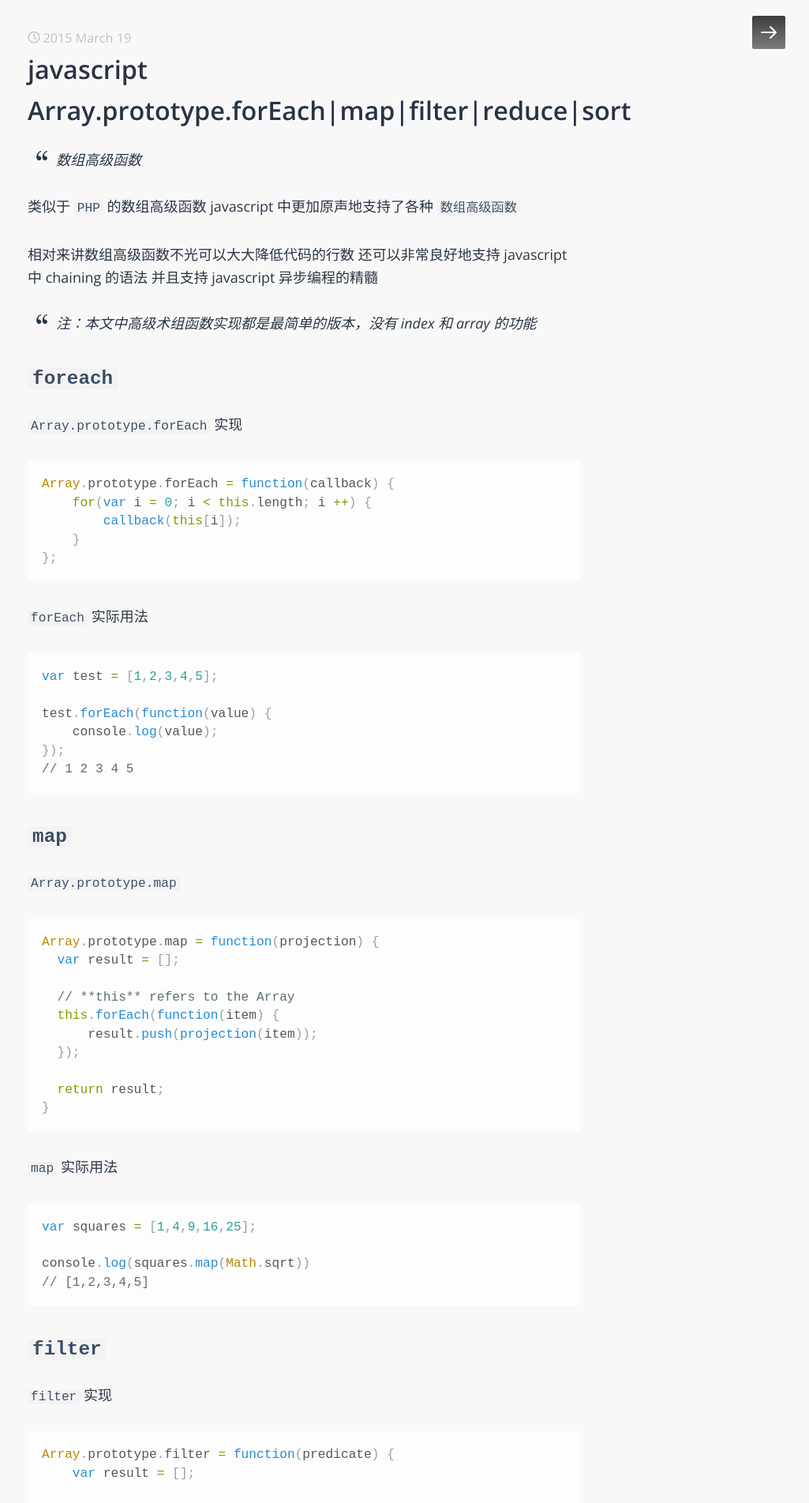
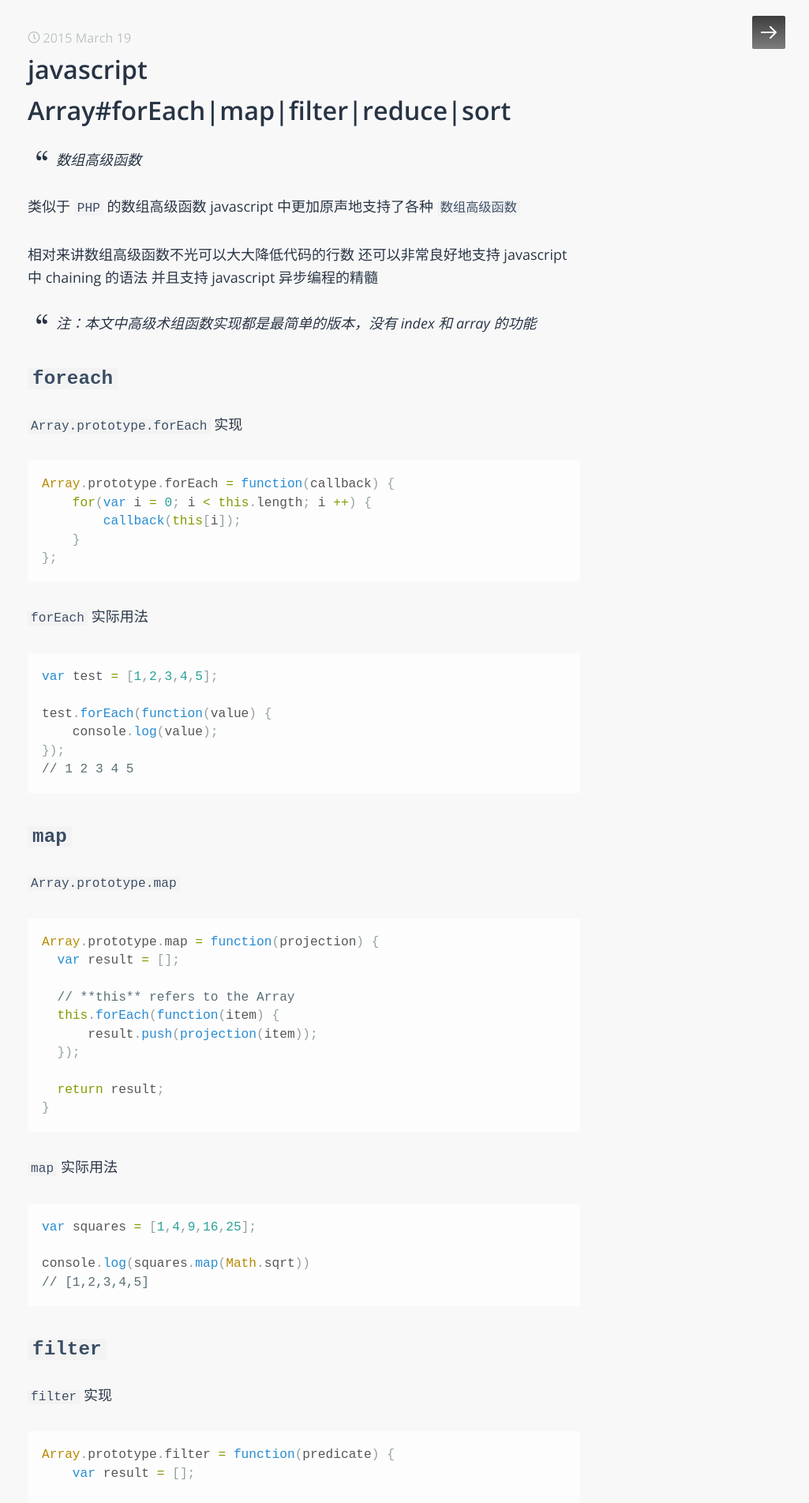
Before and after one commit to lycolin/hans-lizihan.github.io, a Jekyll site: the page built from _posts/2015-03-20-javascript-array_functions.md, in a window 1280 px wide. Shown: the top 1903 px of the page at 79% size, without its empty margins (255-1280 px from the left). Built offline with Jekyll 4.4.1, drawn with Linux system fonts in a browser that asks for light colours; some web fonts are replaced; Markdown is read by kramdown in place of the engine named in the settings; comment, search, counter and statistics services are not loaded.

Commit message:
title formating

```diff
--- a/_posts/2015-03-20-javascript-array_functions.md
+++ b/_posts/2015-03-20-javascript-array_functions.md
@@ -1,8 +1,8 @@
 ---
 layout:     post
-title:      javascript Array.prototype.forEach|map|filter|reduce|sort
+title:      javascript Array#forEach|map|filter|reduce|sort
 date:       2015-03-19 23:00
-summary:    map filter forEach
+summary:    map filter forEach sort
 categories: javascript
 ---
 
--- a/_posts/2015-03-31-javascript-slice.md
+++ b/_posts/2015-03-31-javascript-slice.md
@@ -1,6 +1,6 @@
 ---
 layout:     post
-title:      javascript Array.prototype.slice
+title:      javascript Array#slice
 date:       2015-03-31 23:00
 summary:    Array.prototype.slice()
 categories: javascript
--- a/_posts/2015-04-01-javascript-call.md
+++ b/_posts/2015-04-01-javascript-call.md
@@ -1,6 +1,6 @@
 ---
 layout:     post
-title:      javascript Function.prototype.call
+title:      javascript Function#call
 date:       2015-04-01 00:20
 summary:    call
 categories: javascript
--- a/_posts/2015-04-23-javascript-concat.md
+++ b/_posts/2015-04-23-javascript-concat.md
@@ -1,6 +1,6 @@
 ---
 layout:     post
-title:      Javascript Array.prototype.concat Function.prototype.apply
+title:      javascript Array#concat Function#apply
 date:       2015-04-23 23:40
 summary:    Javascript concat reduce array_flatten
 categories: javascript
--- a/_posts/2015-04-23-javascript-splice.md
+++ b/_posts/2015-04-23-javascript-splice.md
@@ -1,6 +1,6 @@
 ---
 layout:     post
-title:      Javascript Array.prototype.splice
+title:      javascript Array#splice
 date:       2015-04-23 16:00
 summary:    Javascript splice
 categories: javascript
```
